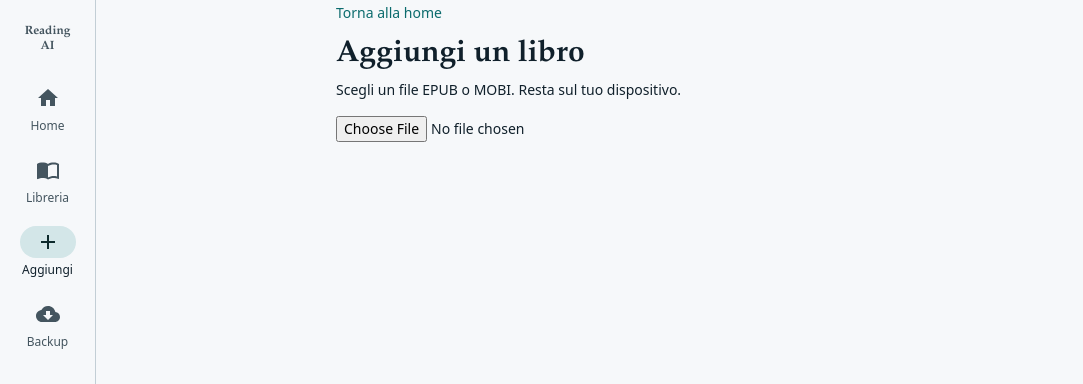
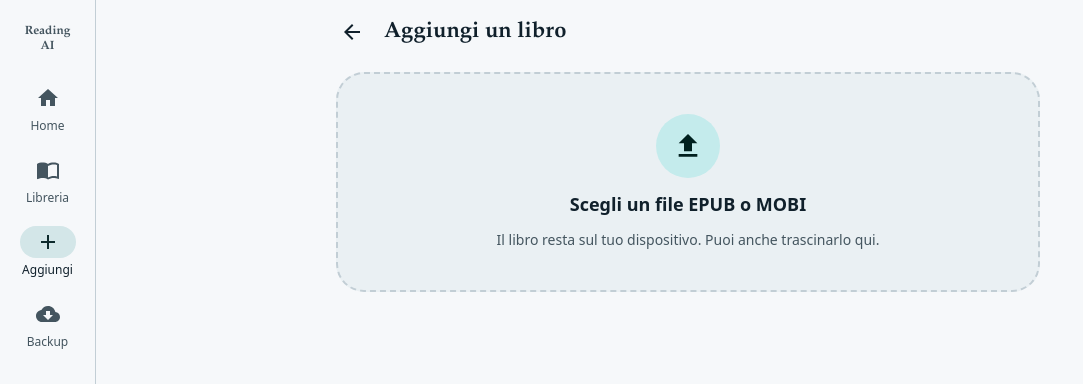
Before and after one commit to kevin-flynn89/ReAIding-Companion, a Next.js app: page /aggiungi-file in a window 1280 px wide. Shown: the top 384 px of the page, without its empty margins (0-1083 px from the left). Built offline with nearby package versions, Linux system fonts and the light colour scheme.

Commit message:
Add files via upload

```diff
--- a/app/aggiungi-file/page.tsx
+++ b/app/aggiungi-file/page.tsx
@@ -1,26 +1,29 @@
 "use client";
-import { useState } from "react";
+import { useRef, useState } from "react";
 import Link from "next/link";
 import { parseEpub, parseMobi, type Parsed } from "@/lib/parsers";
 import { saveWork } from "@/lib/library";
 import Cover from "../copertina";
+import { Icon, TopBar } from "../ui";
 
 export default function AggiungiFile() {
   const [p, setP] = useState<Parsed | null>(null);
-  const [msg, setMsg] = useState("");
+  const [msg, setMsg] = useState<{ ok: boolean; text: string } | null>(null);
   const [saved, setSaved] = useState(false);
+  const [drag, setDrag] = useState(false);
+  const input = useRef<HTMLInputElement>(null);
 
   async function onFile(f: File | undefined) {
     if (!f) return;
-    setMsg("Lettura in corso..."); setP(null); setSaved(false);
+    setMsg({ ok: true, text: "Lettura in corso..." }); setP(null); setSaved(false);
     try {
       const name = f.name.toLowerCase();
       if (name.endsWith(".epub")) setP(await parseEpub(f));
       else if (name.endsWith(".mobi") || name.endsWith(".azw3")) setP(await parseMobi(f));
-      else { setMsg("Formati supportati: EPUB e MOBI."); return; }
-      setMsg("");
+      else { setMsg({ ok: false, text: "Formati supportati: EPUB e MOBI." }); return; }
+      setMsg(null);
     } catch {
-      setMsg("Non riesco a leggere questo file. Se arriva da un negozio potrebbe avere protezione DRM: in quel caso non posso aprirlo.");
+      setMsg({ ok: false, text: "Non riesco a leggere questo file. Se arriva da un negozio potrebbe avere protezione DRM: in quel caso non posso aprirlo." });
     }
   }
 
@@ -32,29 +35,39 @@ export default function AggiungiFile() {
 
   return (
     <main>
-      <Link href="/" className="text-sm text-segnalibro">Torna alla home</Link>
-      <h1 className="mt-3 text-3xl font-bold">Aggiungi un libro</h1>
-      <p className="mt-2 text-sm">Scegli un file EPUB o MOBI. Resta sul tuo dispositivo.</p>
-      <input type="file" accept=".epub,.mobi,.azw3" onChange={(e) => onFile(e.target.files?.[0])} className="mt-4 block w-full text-sm" />
-      {msg && <p className="mt-4 text-sm">{msg}</p>}
+      <TopBar title="Aggiungi un libro" back="/" backLabel="Torna alla home" />
+      <button type="button" onClick={() => input.current?.click()}
+        onDragOver={(e) => { e.preventDefault(); setDrag(true); }} onDragLeave={() => setDrag(false)}
+        onDrop={(e) => { e.preventDefault(); setDrag(false); onFile(e.dataTransfer.files?.[0]); }}
+        className={`mt-2 flex w-full flex-col items-center gap-3 rounded-[28px] border-2 border-dashed px-6 py-10 text-center transition ${drag ? "border-primary bg-primary-container" : "border-outline-variant bg-surface-container hover:bg-surface-high"}`}>
+        <span className="flex h-16 w-16 items-center justify-center rounded-full bg-primary-container text-on-primary-container"><Icon name="upload" className="h-8 w-8" /></span>
+        <span className="text-lg font-semibold">Scegli un file EPUB o MOBI</span>
+        <span className="text-sm text-on-surface-variant">Il libro resta sul tuo dispositivo. <span className="hidden md:inline">Puoi anche trascinarlo qui.</span></span>
+      </button>
+      <input ref={input} type="file" accept=".epub,.mobi,.azw3" className="hidden" onChange={(e) => { onFile(e.target.files?.[0]); e.target.value = ""; }} />
+
+      {msg && <p role="status" className={`mt-4 ${msg.ok ? "banner" : "banner-error"}`}>{msg.text}</p>}
+
       {p && (
-        <section className="mt-6 bg-white p-4">
+        <section className="card mt-6">
           <div className="flex gap-4">
-            <Cover work={{ title: p.title, cover: p.cover }} className="h-28 w-20 shrink-0 rounded" />
-            <div>
-              <h2 className="text-xl font-bold leading-snug">{p.title}</h2>
-              <p className="text-sm">{p.author || "Autore non trovato"} · {p.chapters.length} capitoli</p>
+            <Cover work={{ title: p.title, cover: p.cover }} className="h-36 w-24" />
+            <div className="min-w-0">
+              <h2 className="font-serif text-xl font-semibold leading-snug">{p.title}</h2>
+              <p className="mt-1 text-sm text-on-surface-variant">{p.author || "Autore non trovato"}</p>
+              <p className="mt-1 text-sm text-on-surface-variant">{p.chapters.length} capitoli</p>
             </div>
           </div>
-          <ul className="mt-3 max-h-40 overflow-auto text-sm">
-            {p.chapters.slice(0, 30).map((c) => <li key={c.n} className="py-0.5">{c.n}. {c.title.slice(0, 50)}</li>)}
+          <ul className="mt-4 max-h-44 space-y-1 overflow-auto rounded-xl bg-surface p-3 text-sm">
+            {p.chapters.slice(0, 30).map((c) => <li key={c.n} className="truncate"><span className="text-on-surface-variant">{c.n}.</span> {c.title.slice(0, 60)}</li>)}
           </ul>
-          {p.chapters.length === 0 && <p className="mt-2 text-sm">Nessun testo trovato nel file.</p>}
-          <button onClick={salva} disabled={saved || p.chapters.length === 0}
-            className="mt-4 rounded bg-segnalibro px-5 py-3 text-sm font-semibold text-white disabled:opacity-40">
-            {saved ? "Salvato" : "Salva in libreria"}
-          </button>
-          {saved && <Link href="/libreria" className="ml-4 text-sm text-segnalibro">Vai alla libreria</Link>}
+          {p.chapters.length === 0 && <p className="mt-3 text-sm text-error">Nessun testo trovato nel file.</p>}
+          <div className="mt-4 flex flex-wrap items-center gap-3">
+            <button onClick={salva} disabled={saved || p.chapters.length === 0} className="btn btn-filled flex-1 sm:flex-none">
+              {saved ? <><Icon name="check" className="h-5 w-5" />Salvato</> : "Salva in libreria"}
+            </button>
+            {saved && <Link href="/libreria" className="btn btn-tonal flex-1 sm:flex-none">Vai alla libreria</Link>}
+          </div>
         </section>
       )}
     </main>
```
